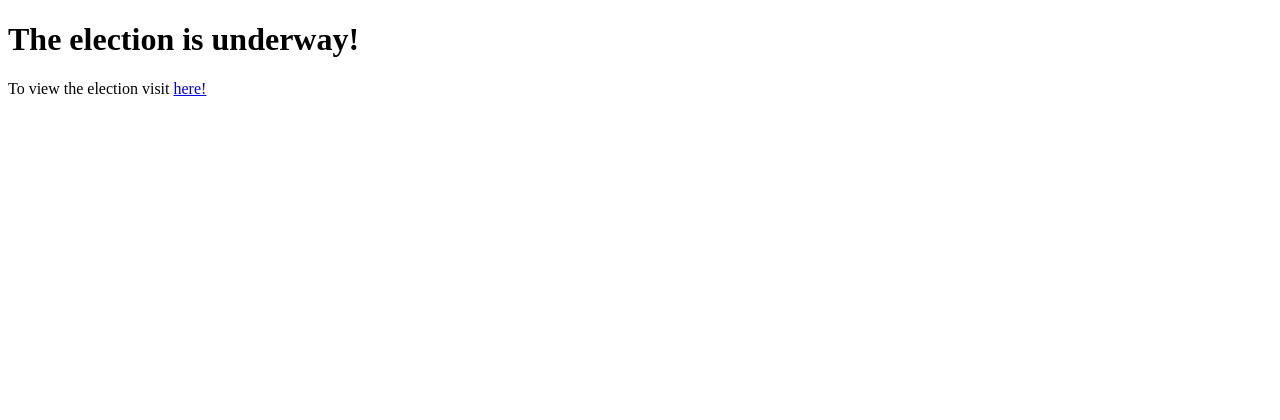
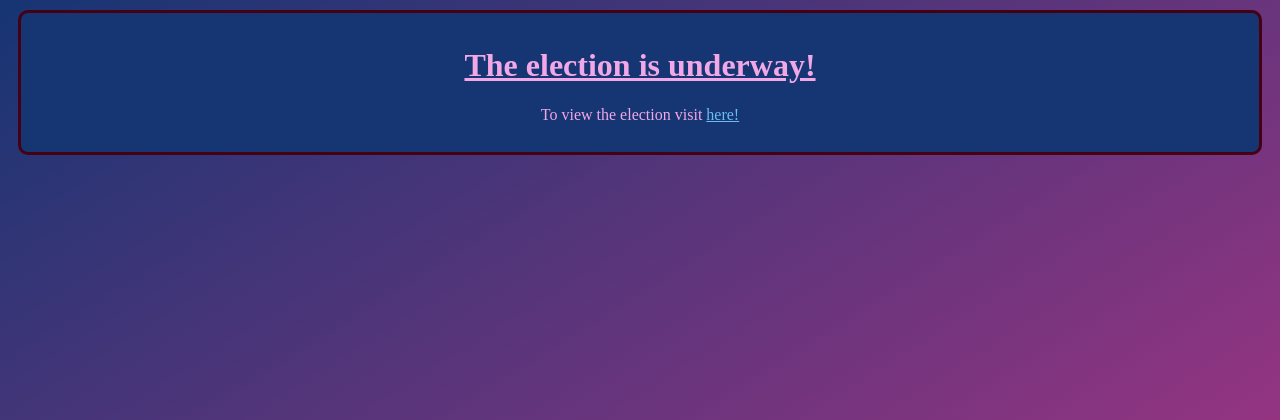
Before and after one commit to MoonBasedKas/ElectionSimulator, a Flask app: template templates/start.html in a window 1280 px wide. Shown: the top 420 px of the page. Run offline with Flask 3, Linux system fonts and the light colour scheme; the template is opened without the code that fills it, so the values that code supplies are empty; parts of the project's set-up code (start-up, migrations or seed data) failed here and were passed over.

Commit message:
Made start page

```diff
--- a/static/styles.css
+++ b/static/styles.css
@@ -38,5 +38,14 @@ a {
     border-style: ridge;
     color: #F2A7E6;
     border-color: #450013;
-    background-color: #163573;
+    background-color: #180066;
 }
+
+.subTitle {
+    text-align: center;
+    text-decoration: underline;
+}
+
+.welcomeText {
+    text-align: center;
+}
--- a/templates/start.html
+++ b/templates/start.html
@@ -2,9 +2,12 @@
 
 <head>
     <title>It's began</title>
+    <link rel="stylesheet" href="static/styles.css">
 </head>
 
 <body>
-    <h1>The election is underway!</h1>
-    <p>To view the election visit <a href="/voting">here!</a></p>
+    <div class="welcomeDiv">
+        <h1 class="subTitle">The election is underway!</h1>
+        <p class="welcomeText">To view the election visit <a href="/voting">here!</a></p>
+    </div>
 </body>
```
